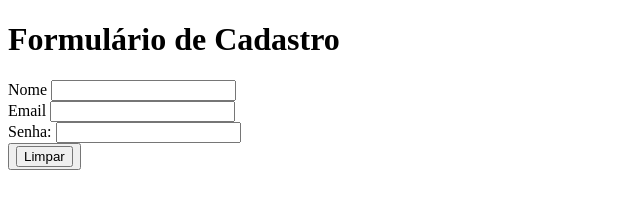
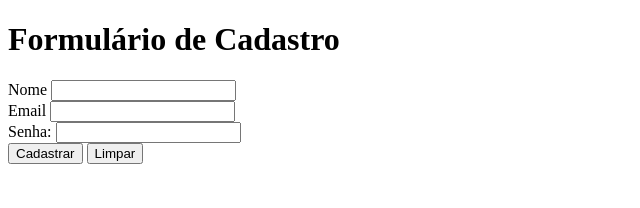
Before and after one commit to Isaquelira89/exercicioshtml, a plain HTML site: page index.html in a window 1280 px wide. Shown: the whole page, without its empty margins (0-640 px from the left). Drawn offline with Linux system fonts and the light colour scheme.

Commit message:
outra alteração de erro na tag

```diff
--- a/index.html
+++ b/index.html
@@ -17,7 +17,7 @@
         <label for="senha">Senha:</label>
         <input type="password" id="senha" required>
         </br>
-        <button type="submit" value="Cadastrar">
+        <button type="submit">Cadastrar</button>
         <input type="reset" value="Limpar">
     </form>
 
```
